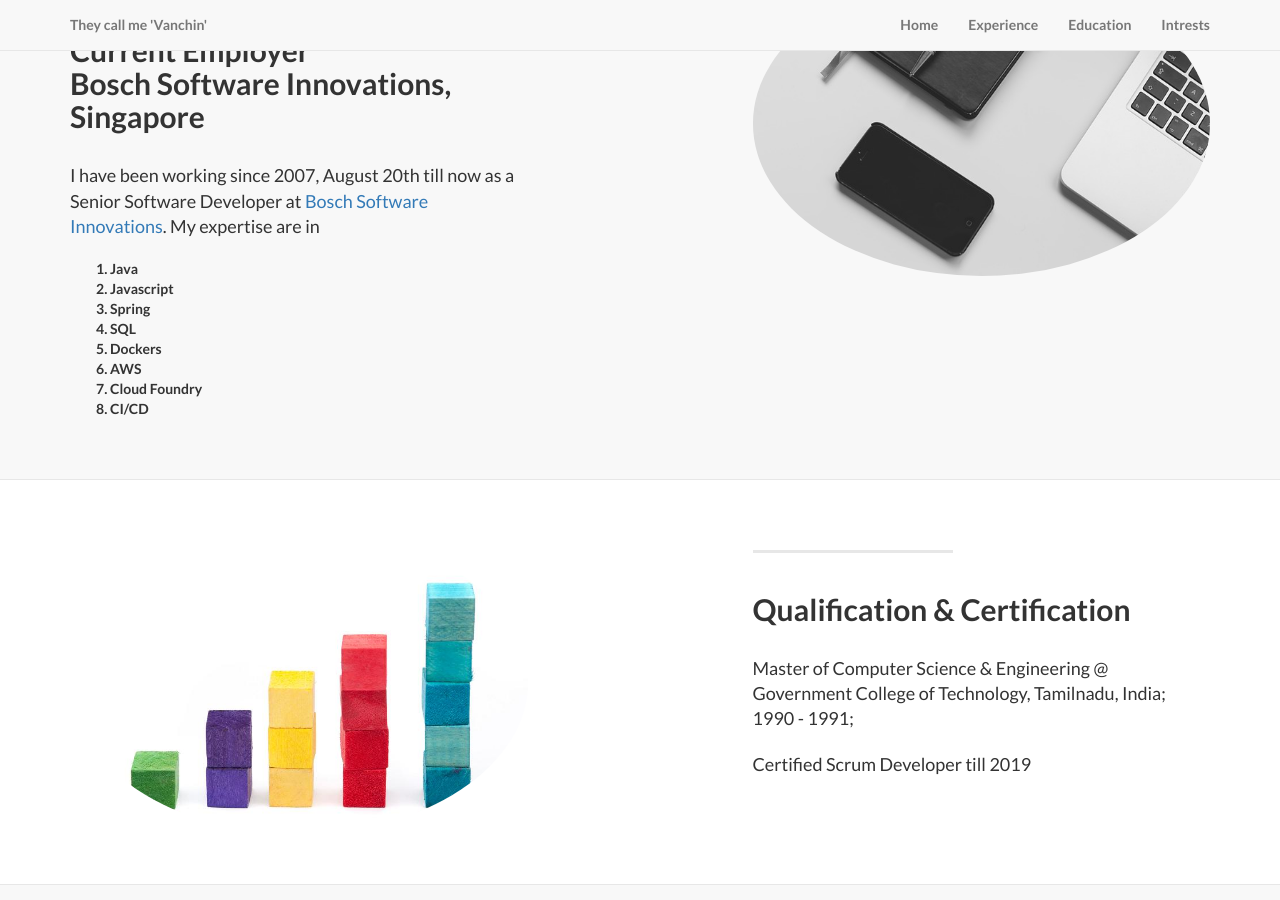
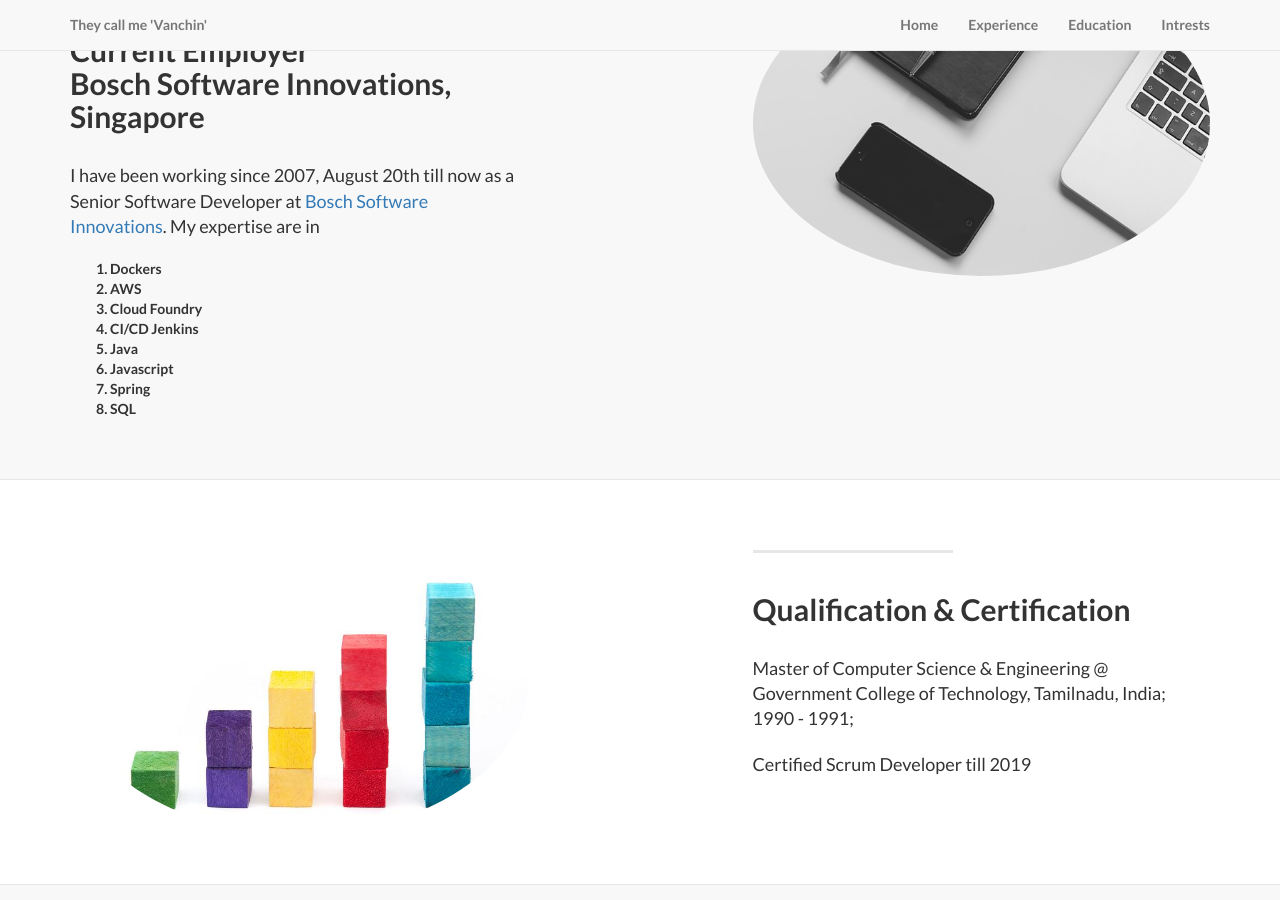
Before and after one commit to vlvanchin/my_site, a Jekyll site: the page built from index.html, in a window 1280 px wide and 900 px high, scrolled down 856 px. Built offline with Jekyll 4.4.1, drawn with Linux system fonts in a browser that asks for light colours.

Commit message:
updated index

```diff
--- a/index.html
+++ b/index.html
@@ -17,7 +17,7 @@
                 <hr class="section-heading-spacer">
                 <div class="clearfix"></div>
                 <h2 class="section-heading">Current Employer<br>Bosch Software Innovations, Singapore</h2>
-                <p class="lead">I have been working since 2007, August 20th till now as a Senior Software Developer at <a target="_blank" href="http://www.bosch-si.com">Bosch Software Innovations</a>. My expertise are in <ol><li>Java</li><li>Javascript</li><li>Spring</li><li>SQL</li><li>Dockers</li><li>AWS</li><li>Cloud Foundry</li><li>CI/CD</li></ol></p>
+                <p class="lead">I have been working since 2007, August 20th till now as a Senior Software Developer at <a target="_blank" href="http://www.bosch-si.com">Bosch Software Innovations</a>. My expertise are in <ol><li>Dockers</li><li>AWS</li><li>Cloud Foundry</li><li>CI/CD Jenkins</li><li>Java</li><li>Javascript</li><li>Spring</li><li>SQL</li></ol></p>
             </div>
             <div class="col-lg-5 col-lg-offset-2 col-sm-6">
                 <img class="img-responsive img-circle" src="img/work-1.png" alt="">
```
